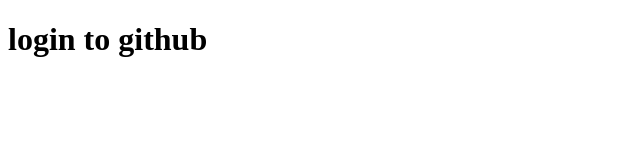
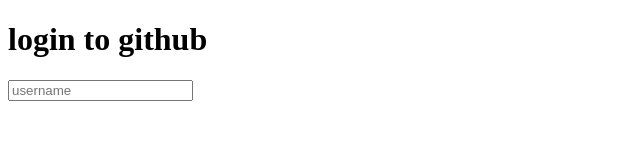
Before and after one commit to CodedRon247/mycommit, a plain HTML site: page login.html in a window 1280 px wide. Shown: the whole page, without its empty margins (0-640 px from the left). Drawn offline with Linux system fonts and the light colour scheme.

Commit message:
add some code to index.html and login.html to the codebase

```diff
--- a/login.html
+++ b/login.html
@@ -7,5 +7,8 @@
 </head>
 <body>
     <h1>login to github</h1>
+    <form action="">
+        <input type="text" placeholder="username">
+    </form>
 </body>
 </html>
```
Also changed, not shown: index.html (+1 -0 lines).
